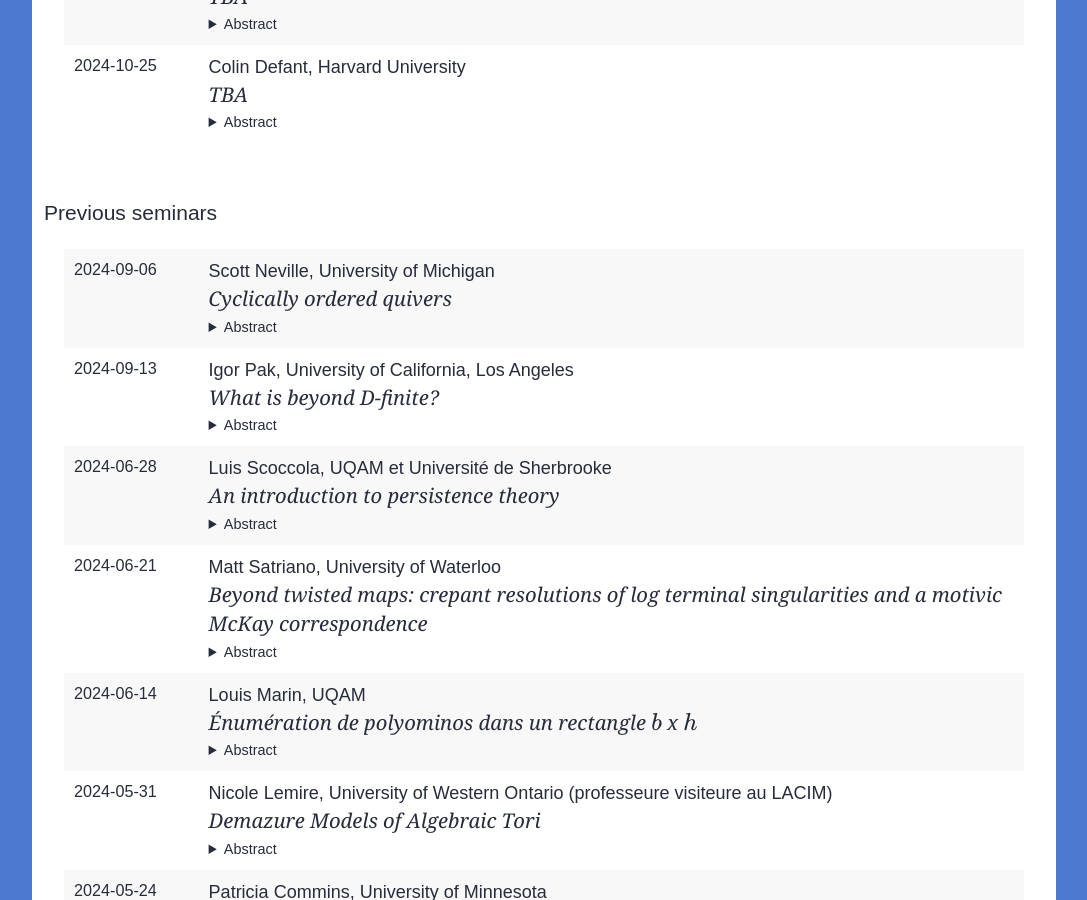
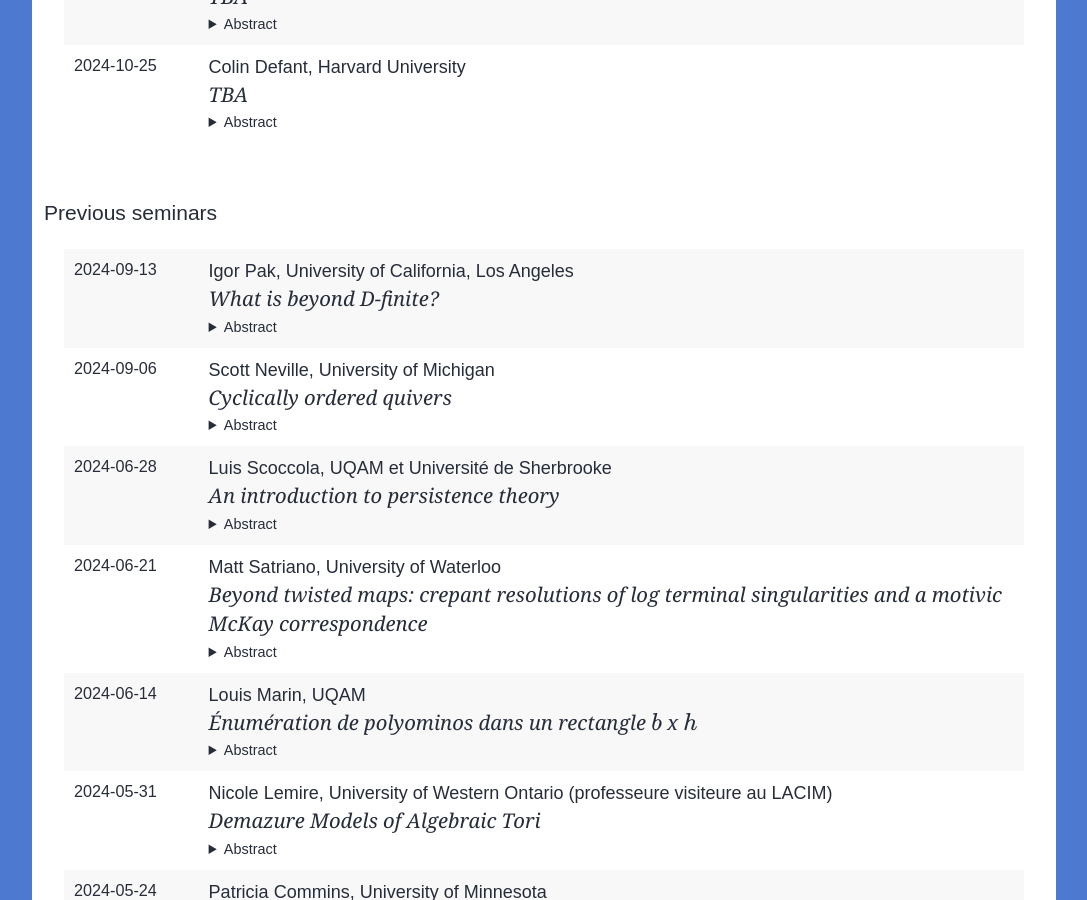
Before and after one commit to lacim-uqam/lacim-uqam.github.io, a Jekyll site: the page built from en/seminar.md, in a window 1280 px wide and 900 px high, scrolled down 1116 px. Shown: the whole window, without its empty margins (96-1183 px from the left). Built offline with Jekyll 4.4.1, drawn with Linux system fonts in a browser that asks for light colours; formulas are drawn with MathJax 3; our own code applies the rules of GitHub Pages for plain Markdown files.

Commit message:
(really) fix sorting of previous talks

```diff
--- a/_layouts/seminar.html
+++ b/_layouts/seminar.html
@@ -46,7 +46,7 @@
 
     {% assign sorted = site.data.seminaire-historique | sort:"date" %}
     {% assign today = site.time | date: "%s" %}
-    {% for seminar_talk in site.data.lacim-seminar | sort:"date" %}
+    {% for seminar_talk in site.data.lacim-seminar reversed %}
         {% assign seminar_date = seminar_talk.date | date: "%s" %}
         {% if seminar_date < today %}
             {% assign sorted = sorted | push: seminar_talk %}
```
